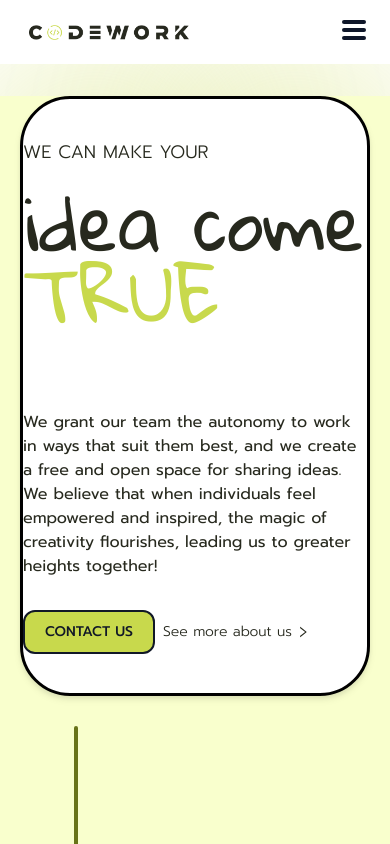
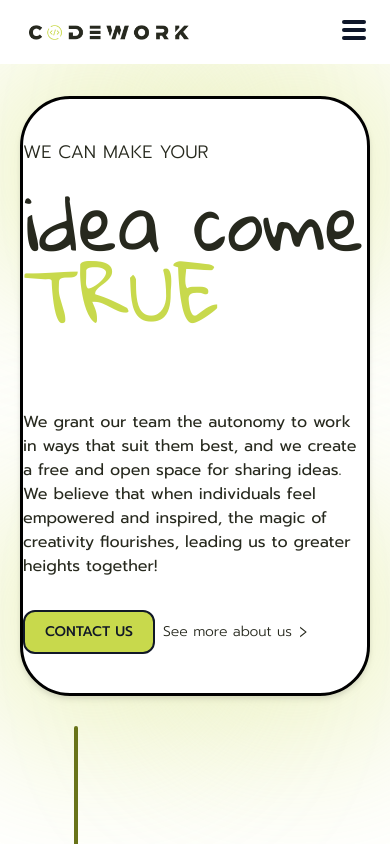
Before and after one commit to The-Alzhemist/codework-landing-page, a Next.js app: page / in a window 390 px wide. Shown: the top 844 px of the page. Built offline with nearby package versions, Linux system fonts and the light colour scheme.

Commit message:
update: code

```diff
--- a/components/AppLayout/AppLayout.tsx
+++ b/components/AppLayout/AppLayout.tsx
@@ -18,7 +18,8 @@ const AppLayout = ({ children }: FunctionComponentType) => {
     <>
       <NavigationBar font={fontPrompt} />
       {/* <Header/> */}
-      <main className="px-5 text-secondary bg-primary-200 sm:bg-transparent">{children}</main>
+      {/* bg-primary-200 sm:bg-white */}
+      <main className="px-5 text-secondary">{children}</main>
       <Footer />
     </>
   );
```
